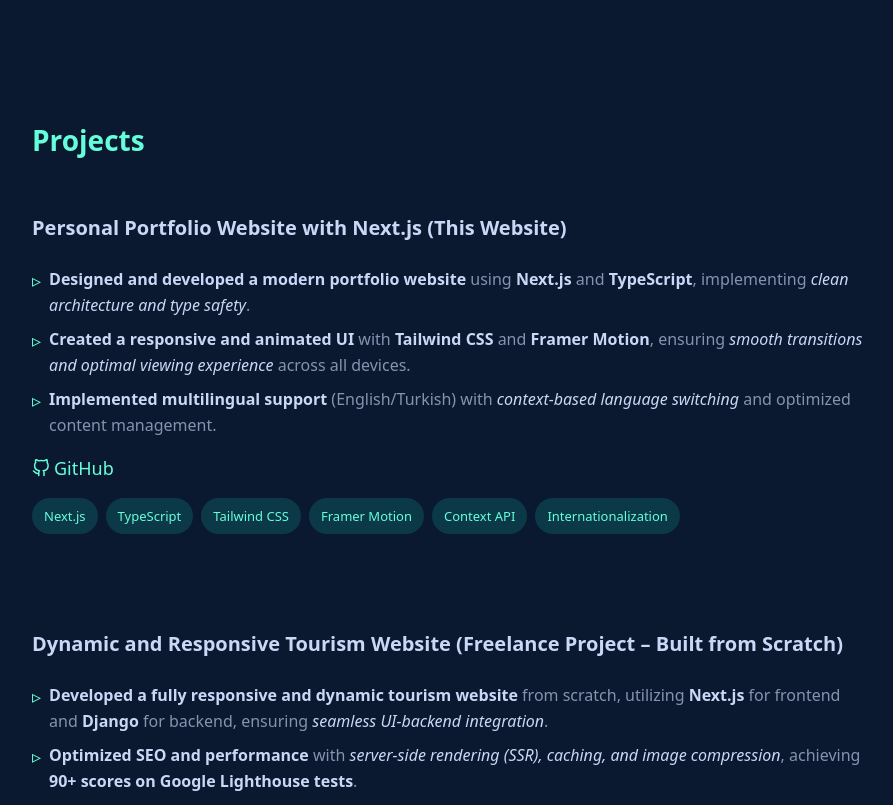
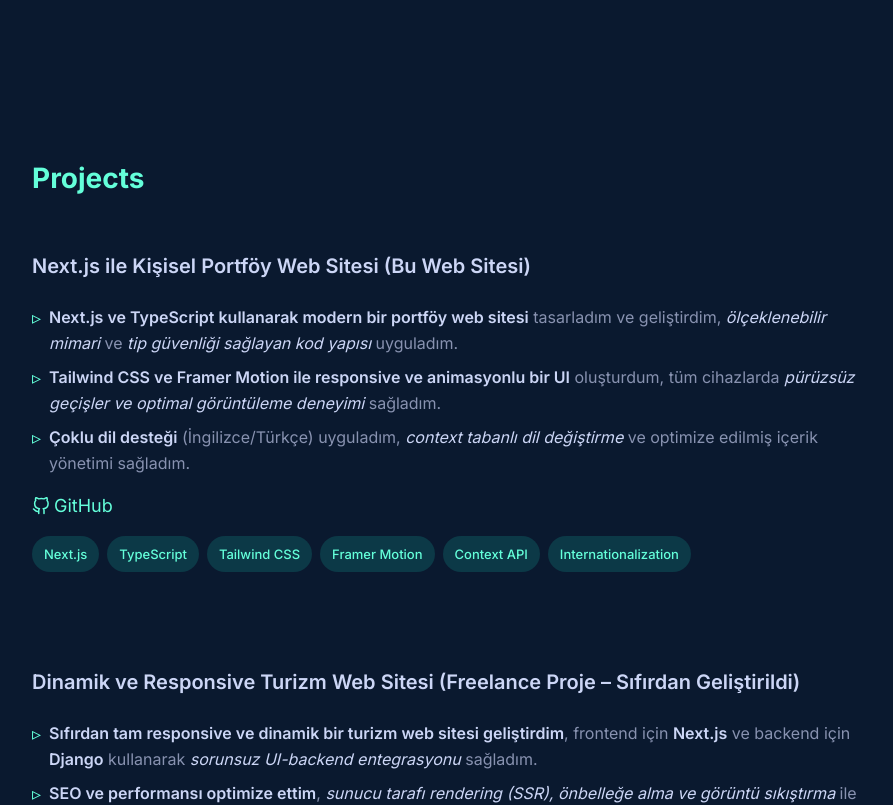
Before and after one commit to talhaesinti/talha-esinti-portfolio, a Next.js app: page / in a window 1280 px wide. Shown: the part 4460-5265 px from the top of the page, without its empty margins (367-1260 px from the left). Built offline with nearby package versions, Linux system fonts and the light colour scheme.

Commit message:
fixing eslint and type errors

```diff
--- a/src/app/layout.tsx
+++ b/src/app/layout.tsx
@@ -16,7 +16,7 @@
   children: React.ReactNode
 }) {
   return (
-    <html lang="en">
+    <html lang="en" className={inter.className}>
       <head>
         <meta
           name="viewport"
--- a/src/components/MainContent.tsx
+++ b/src/components/MainContent.tsx
@@ -1,6 +1,6 @@
 "use client";
 
-import React, { useState, useEffect } from 'react'
+import React, { useState } from 'react'
 import { motion } from "framer-motion";
 import { useLanguage } from '@/context/LanguageContext';
 import { experiences, projects, education, skills, about, contact } from '@/data/content';
@@ -44,7 +44,7 @@
   tech: string[];
   links: {
     github: string;
-    live?: string;
+    live?: string | null;
     frontend?: string;
   };
 }
@@ -106,9 +106,9 @@
 };
 
 const ProjectCard = ({ project }: { project: Project }) => {
-  const { language } = useLanguage();
+  // const { language } = useLanguage();
 
-  if (!project || !project[language] || !project[language].bullets) {
+  if (!project || !project.tr || !project.tr.bullets) {
     console.error("Project data is missing:", project);
     return <div>Project data is missing</div>;
   }
@@ -121,10 +121,10 @@
       className="group hover:bg-secondary/20 p-6 -mx-6 rounded-lg transition-colors"
     >
       <h3 className="text-xl font-semibold text-text-primary group-hover:text-accent transition-colors">
-        {project[language].title}
+        {project.tr.title}
       </h3>
       <ul className="mt-4 space-y-2 text-text-secondary">
-        {project[language].bullets.map((bullet, i) => (
+        {project.tr.bullets.map((bullet, i) => (
           <li key={i} className="flex items-start">
             <span className="text-accent mr-2">▹</span>
             {bullet.includes('<') ? (
@@ -227,7 +227,7 @@
         className="overflow-hidden"
       >
         <ul className="space-y-2 text-base text-text-secondary pb-4">
-          {category.items.map((item, i) => (
+          {category.items.map((item: string, i: number) => (
             <li key={i} className="flex items-start">
               <span className="text-accent mr-2">▹</span>
               <span>{item}</span>
@@ -406,9 +406,6 @@
                       {education[language].school_rank}
                     </span>
                   </h3>
-                  <span className="text-base text-text-secondary">
-                    {education[language].location}
-                  </span>
                 </div>
                 <div className="flex items-baseline justify-between text-text-secondary">
                   <p className="text-base">
--- a/src/components/Sidebar.tsx
+++ b/src/components/Sidebar.tsx
@@ -18,7 +18,6 @@
 
 // Sosyal medya linklerini navigation.ts'den alıp ikonları ekleyelim
 const socialLinks = navSocialLinks.map(link => {
-  const iconName = link.icon.replace("Fa", "");
   return {
     ...link,
     icon: socialIcons[link.icon as keyof typeof socialIcons]
--- a/src/context/LanguageContext.tsx
+++ b/src/context/LanguageContext.tsx
@@ -2,16 +2,15 @@
 
 import React, { createContext, useContext, useState } from 'react';
 
-type Language = 'tr' | 'en';
+// Language tipini doğrudan burada tanımlayalım
+type Language = 'en' | 'tr';
 
-type NavKeys = 'nav.about' | 'nav.skills' | 'nav.education' | 'nav.experience' | 'nav.projects' | 'nav.contact';
-
-// TranslationKey tipini genişletelim
-type TranslationKey = keyof typeof translations.tr;
+// Kullanılmayan 'NavKeys' ve 'TranslationKey' tiplerini kaldıralım
+// type NavKeys = keyof typeof navigationData.en.nav;
+// type TranslationKey = keyof typeof translations.tr;
 
 interface LanguageContextType {
   language: Language;
-  toggleLanguage: () => void;
   setLanguage: (lang: Language) => void;
 }
 
@@ -20,12 +19,8 @@
 export const LanguageProvider = ({ children }: { children: React.ReactNode }) => {
   const [language, setLanguage] = useState<Language>('en');
 
-  const toggleLanguage = () => {
-    setLanguage(prev => prev === 'tr' ? 'en' : 'tr');
-  };
-
   return (
-    <LanguageContext.Provider value={{ language, toggleLanguage, setLanguage }}>
+    <LanguageContext.Provider value={{ language, setLanguage }}>
       {children}
     </LanguageContext.Provider>
   );
--- a/src/data/content.ts
+++ b/src/data/content.ts
@@ -1,17 +1,24 @@
-import { experienceData, projectsData, educationData, skillsData, aboutData, contactData } from './translations';
+import { experienceData } from './translations/experience';
+import { projectsData } from './translations/projects';
+import { educationData } from './translations/education';
+import { skillsData } from './translations/skills';
+import { aboutData } from './translations/about';
+import { contactData } from './translations/contact';
 
 export const experiences = Object.entries(experienceData.data).map(([id, data]) => ({
   id,
   ...data
 }));
 
-export const projects = Object.entries(projectsData.data).map(([id, data]) => ({
-  id,
-  ...data
-}));
+export const projects = Object.entries(projectsData.data).map(([id, data]) => {
+  // Burada değişiklik yapmaya gerek yok, null değerini koruyalım
+  return {
+    id,
+    ...data
+  };
+});
 
 export const skills = skillsData;
-
 export const education = educationData;
 export const about = aboutData;
 export const contact = contactData;
--- a/src/data/translations/index.ts
+++ /dev/null
@@ -1,6 +0,0 @@
-export * from './experience';
-export * from './projects';
-export * from './education';
-export * from './skills';
-export * from './about';
-export * from './contact';
```
